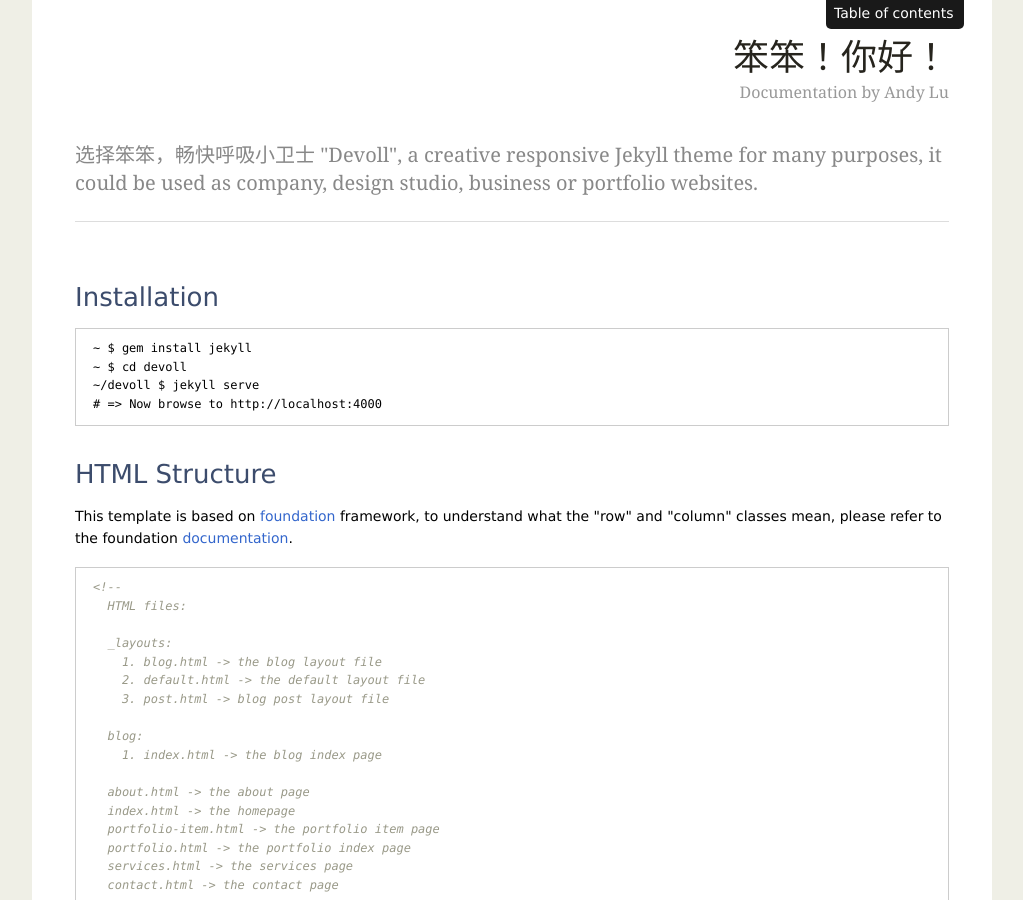
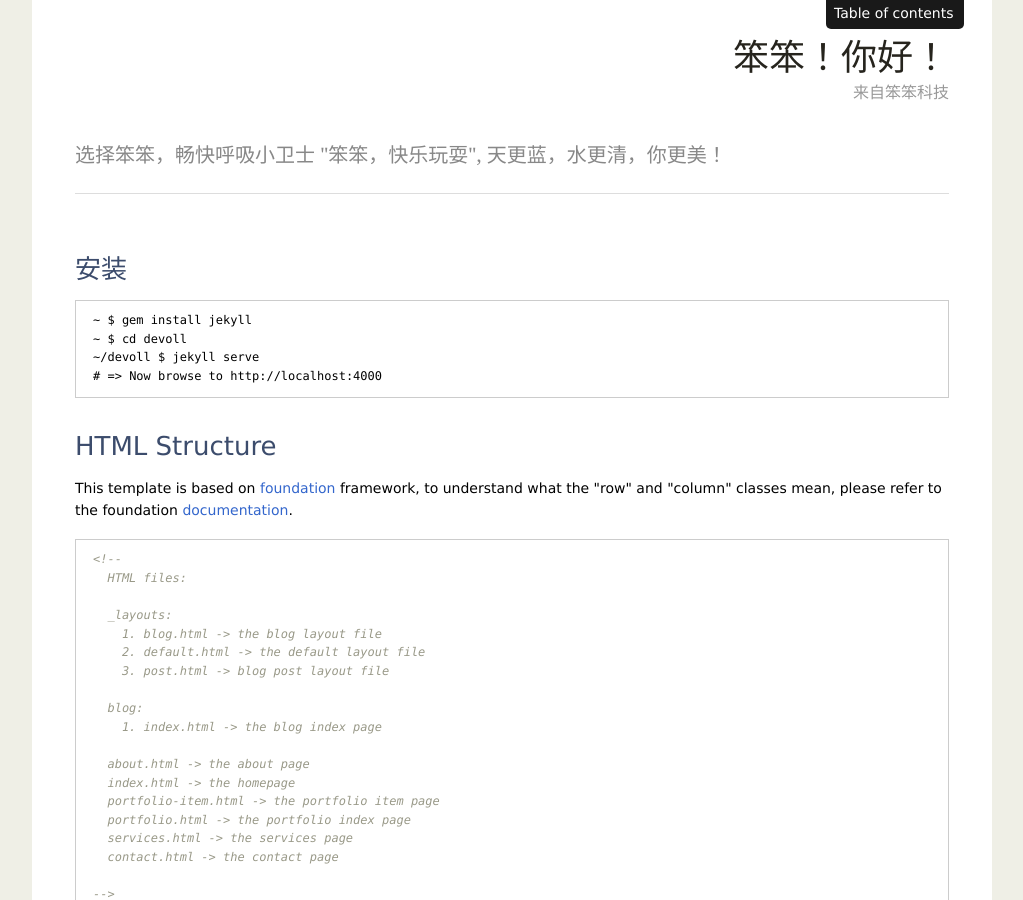
Before and after one commit to braveheart007/braveheart007.github.io, a Jekyll site: the page doc/documentation.html, which Jekyll copies as it is, in a window 1280 px wide and 900 px high. Shown: the whole window, without its empty margins (128-1151 px from the left). Built offline with Jekyll 4.4.1, drawn with Linux system fonts in a browser that asks for light colours.

Commit message:
Update documentation.html

```diff
--- a/doc/documentation.html
+++ b/doc/documentation.html
@@ -12,14 +12,14 @@
       <h1>
         笨笨！你好！
       </h1>
-      <p id='author'>Documentation by Andy Lu</p>
+      <p id='author'>来自笨笨科技</p>
       <p id='intro'>
         选择笨笨，畅快呼吸小卫士
-        "Devoll",
-        a creative responsive Jekyll theme for many purposes, it could be used as company, design studio, business or portfolio websites.
+        "笨笨，快乐玩耍",
+        天更蓝，水更清，你更美！
       </p>
       <div class='section'>
-        <h2>Installation</h2>
+        <h2>安装</h2>
         <style type='text/css'>
           .CodeRay .error { background: none; color: #000; }
         </style>
```
